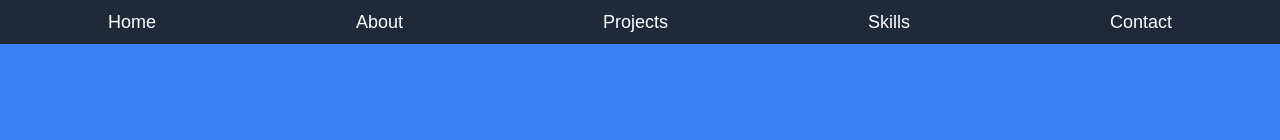
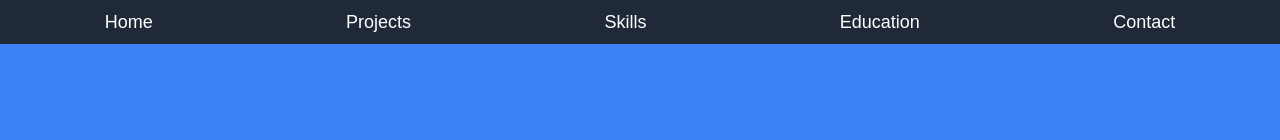
Before and after one commit to Jerry-Gu-SB/Jerry-Gu-SB.github.io, a React (Create React App) app in the folder portfolio/: page / in a window 1280 px wide. Shown: the top 140 px of the page. Built offline with nearby package versions, Linux system fonts and the light colour scheme.

Commit message:
changing about section to education section

```diff
--- a/portfolio/src/App.tsx
+++ b/portfolio/src/App.tsx
@@ -2,7 +2,7 @@
 import React from 'react';
 import Navbar from './components/Navbar';
 import Home from './components/Home';
-import About from './components/About';
+import Education from './components/Education';
 import Projects from './components/Projects';
 import Skills from './components/Skills';
 import Contact from './components/Contact';
@@ -13,7 +13,7 @@ const App: React.FC = () => {
     <div className="App">
       <Navbar />
       <Home />
-      <About />
+      <Education />
       <Projects />
       <Skills />
       <Contact />
--- a/portfolio/src/components/About.tsx
+++ b/portfolio/src/components/Education.tsx
@@ -1,7 +1,8 @@
 import React from 'react';
 import { Link } from 'react-scroll';
 
-const About: React.FC = () => {
+
+const Education: React.FC = () => {
   return (
     <section id="about" className="container mx-auto flex px-10 py-20 md:flex-row flex-col items-center transform transition-transform duration-500 ease-in-out hover:translate-x-10">
       <div className="lg:flex-grow md:w-1/2 lg:pr-24 md:pr-16 flex flex-col md:items-start md:text-left mb-16 md:mb-0 items-center text-center">
@@ -44,4 +45,4 @@ const About: React.FC = () => {
   );
 }
 
-export default About;
+export default Education;
--- a/portfolio/src/components/Navbar.tsx
+++ b/portfolio/src/components/Navbar.tsx
@@ -9,13 +9,13 @@ const Navbar: React.FC = () => {
           <Link to="home" smooth={true} duration={500}>Home</Link>
         </li>
         <li className="hover:text-gray-300">
-          <Link to="about" smooth={true} duration={500}>About</Link>
-        </li>
-        <li className="hover:text-gray-300">
           <Link to="projects" smooth={true} duration={500}>Projects</Link>
         </li>
         <li className="hover:text-gray-300">
           <Link to="skills" smooth={true} duration={500}>Skills</Link>
+        </li>
+        <li className="hover:text-gray-300">
+          <Link to="education" smooth={true} duration={500}>Education</Link>
         </li>
         <li className="hover:text-gray-300">
           <Link to="contact" smooth={true} duration={500}>Contact</Link>
```
